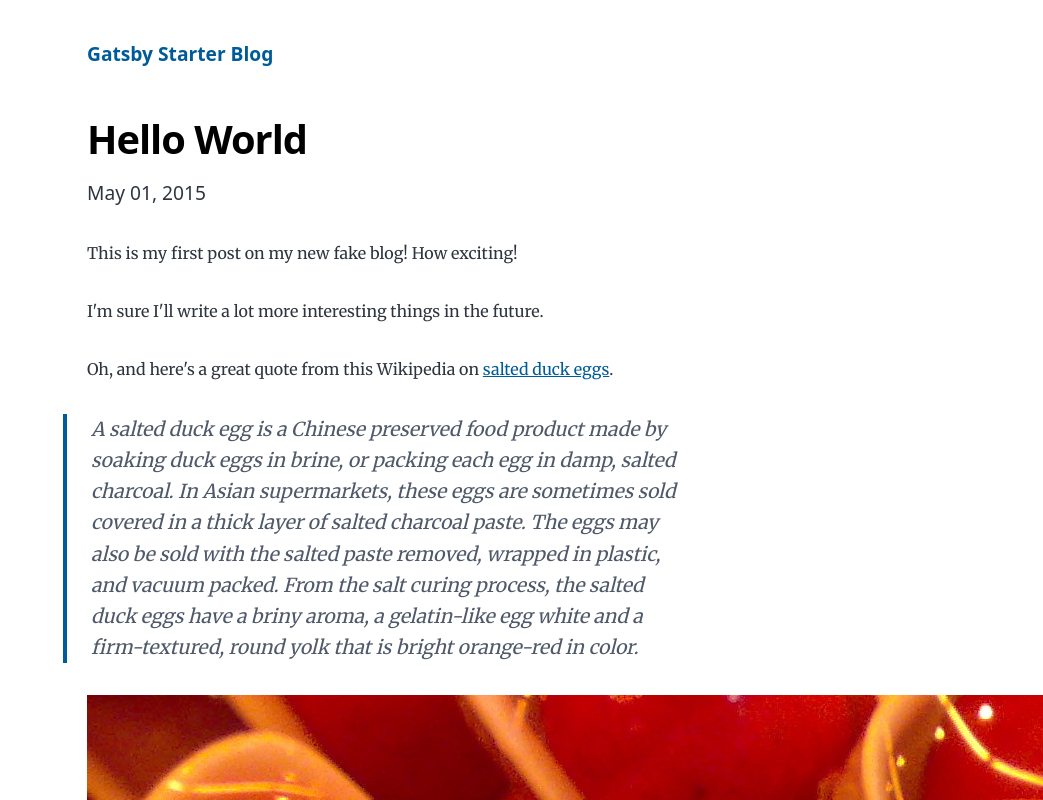
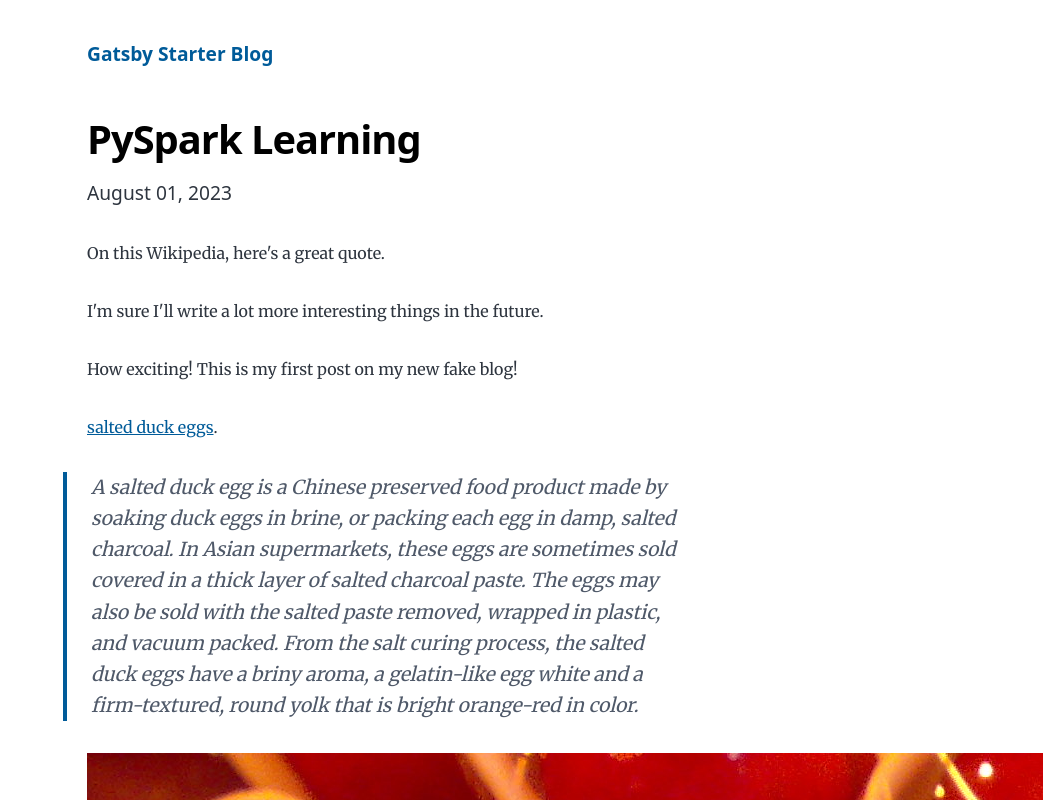
Before and after one commit to ggurjar333/personalblog, a Gatsby site: page /hello-world/ in a window 1280 px wide. Shown: the top 800 px of the page, without its empty margins (237-1280 px from the left). Built offline with nearby package versions, Linux system fonts and the light colour scheme; Gatsby itself is replaced by a stand-in of ours; some packages are replaced by stand-ins of ours.

Commit message:
updates title-description on index.md

```diff
--- a/content/blog/hello-world/index.md
+++ b/content/blog/hello-world/index.md
@@ -1,14 +1,15 @@
 ---
-title: Hello World
-date: "2015-05-01T22:12:03.284Z"
-description: "Hello World"
+title: PySpark Learning
+date: "2023-08-01T22:12:03.284Z"
+description: "PySpark Learning"
 ---
 
-This is my first post on my new fake blog! How exciting!
+On this Wikipedia, here's a great quote.
 
 I'm sure I'll write a lot more interesting things in the future.
 
-Oh, and here's a great quote from this Wikipedia on
+How exciting! This is my first post on my new fake blog!
+
 [salted duck eggs](https://en.wikipedia.org/wiki/Salted_duck_egg).
 
 > A salted duck egg is a Chinese preserved food product made by soaking duck
```
